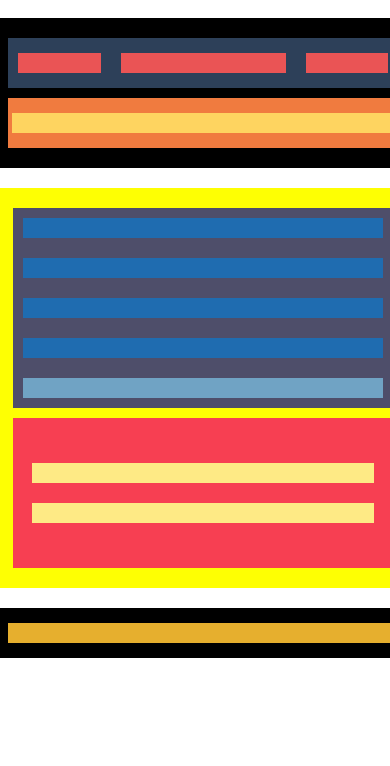
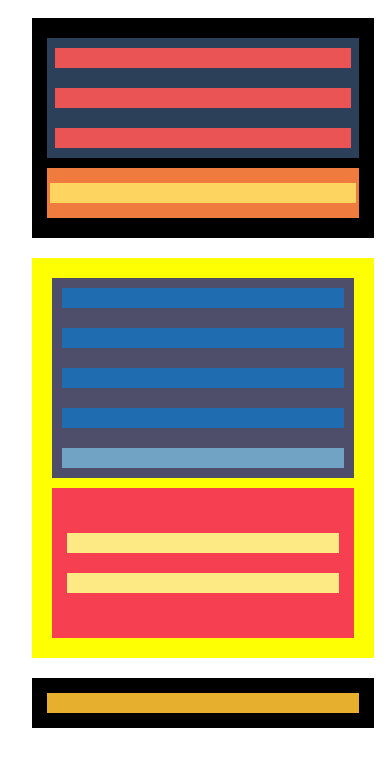
Before and after one commit to xapolin1979/sprint1, a plain HTML site: page nivell_1/index.html in a window 390 px wide. Shown: the top 766 px of the page. Drawn offline with Linux system fonts and the light colour scheme; files whose address does not match are found by name.

Commit message:
cambio mediaquery

```diff
--- a/nivell_1/style.css
+++ b/nivell_1/style.css
@@ -32,6 +32,7 @@ body {
   height: 20px;
   background-color: rgb(234, 84, 85);
   margin: 10px;
+
 }
 .card1_item2 {
   width: 50%;
@@ -153,7 +154,7 @@ body {
 
 @media only screen and (max-width: 900px) {
   .contain1 {
-    width: 100%;
+    width: 80%;
     height: auto;
     padding: 15px;
     background-color: black;
@@ -163,7 +164,7 @@ body {
     margin: 10px;
   }
   .contain2 {
-    width: 100%;
+    width: 80%;
     height: auto;
     padding: 15px;
     background-color: rgb(254, 255, 3);
@@ -174,7 +175,7 @@ body {
     margin: 10px;
   }
   .contain3 {
-    width: 100%;
+    width: 80%;
     height: auto;
     padding: 15px;
     background-color: black;
@@ -209,6 +210,39 @@ body {
 }
 
 @media only screen and (max-width: 500px) {
+
+  .c1_card1 {
+    width: 100%;
+    height: auto;
+    background-color: rgb(45, 64, 89);
+    display: flex;
+     flex-direction: column;
+    justify-content: center;
+    align-items: center;
+    margin: 5px;
+
+  }
+  .card1_item1 {
+    width: 95%;
+    height: 20px;
+    background-color: rgb(234, 84, 85);
+
+
+  }
+  .card1_item2 {
+    width: 95%;
+    height: 20px;
+    background-color: rgb(234, 84, 85);
+
+  }
+  .card1_item3 {
+    width: 95%;
+    height: 20px;
+    background-color: rgb(234, 84, 85);
+
+  }
+
+
   .c2_card1 {
     width: 100%;
     height: auto;
@@ -224,7 +258,7 @@ body {
     width: 100%;
     height: auto;
     display: flex;
- flex-wrap: wrap;
+    flex-wrap: wrap;
     justify-content: space-around;
   }
 
```
Also changed, not shown: nivell_3/style.css (+5 -6 lines).
